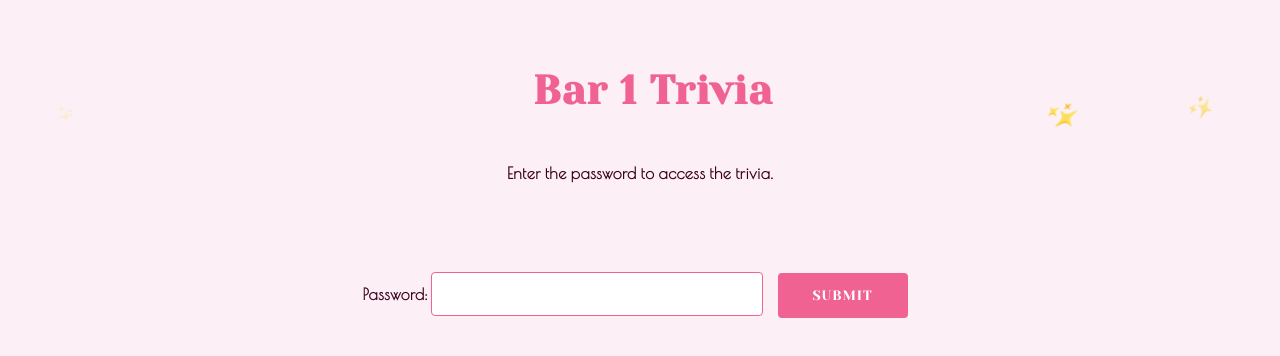
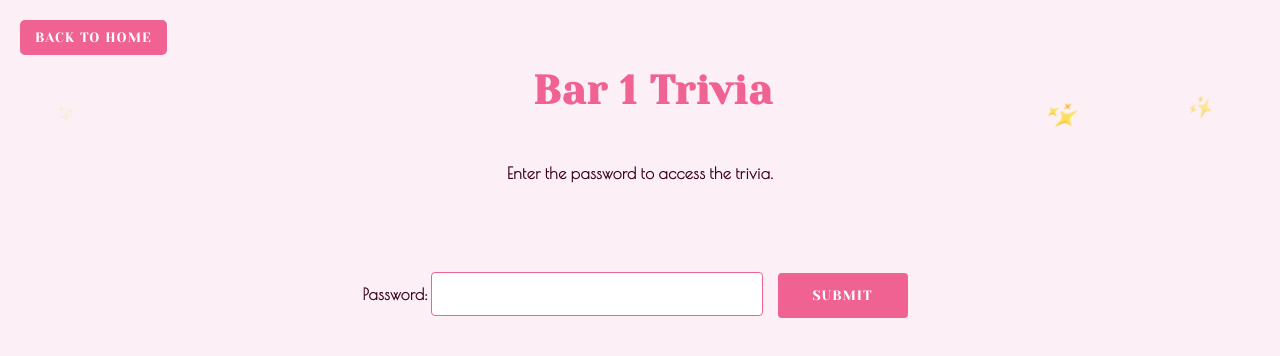
Before and after one commit to ashvindhawan/bar-crawl-game, a plain HTML site: page bar1.html in a window 1280 px wide. Drawn offline with nearby package versions, Linux system fonts and the light colour scheme; a web font is replaced by a local one.

Commit message:
fixed hint size, added back to home button

```diff
--- a/bar1.html
+++ b/bar1.html
@@ -8,6 +8,7 @@
 </head>
 <body data-bar-key="bar1">
   <header>
+    <button onclick="window.location.href='index.html'" class="back-home-button">Back to Home</button>
     <h1 class="party-text">Bar 1 Trivia</h1>
     <p>Enter the password to access the trivia.</p>
   </header>
--- a/styles.css
+++ b/styles.css
@@ -71,7 +71,8 @@ input:focus {
 }
 
 #clue {
-    font-weight: bold;
+    font-weight: 700;
+    font-size: 2.5rem;
     color: #D993AB; /* Accent color for emphasis */
 }
 
@@ -161,3 +162,15 @@ input:focus {
     left: 50%;
     top: -15px;
 }
+
+.back-home-button {
+    position: absolute; /* Position it in the top left */
+    top: 10px; /* Adjust as needed */
+    left: 10px; /* Adjust as needed */
+    background-color: #F06292; /* Example background color */
+    color: white; /* Text color */
+    border: none; /* Remove default border */
+    padding: 10px 15px; /* Add some padding */
+    cursor: pointer; /* Change cursor to pointer */
+    border-radius: 5px; /* Rounded corners */
+}
```
Also changed, not shown: bar2.html (+1 -0 lines), bar3.html (+1 -0 lines), pregame.html (+1 -0 lines).
